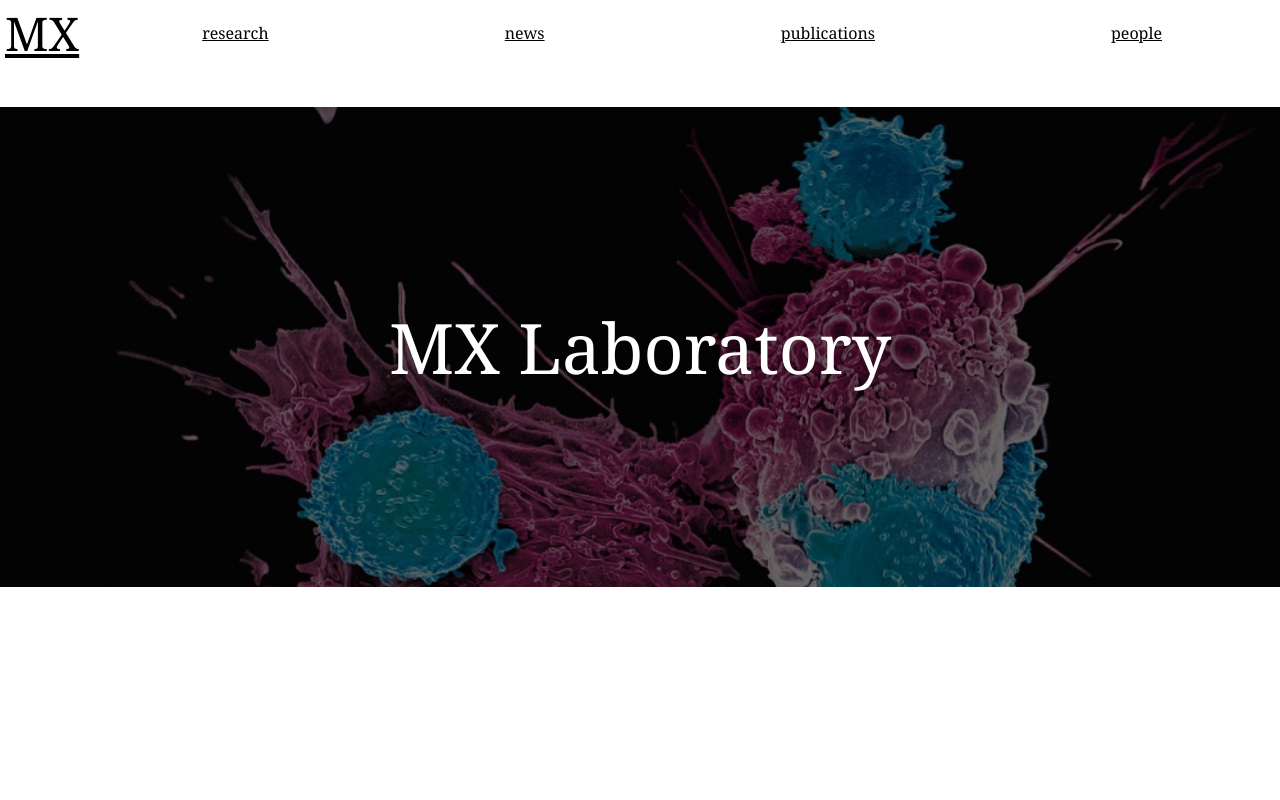
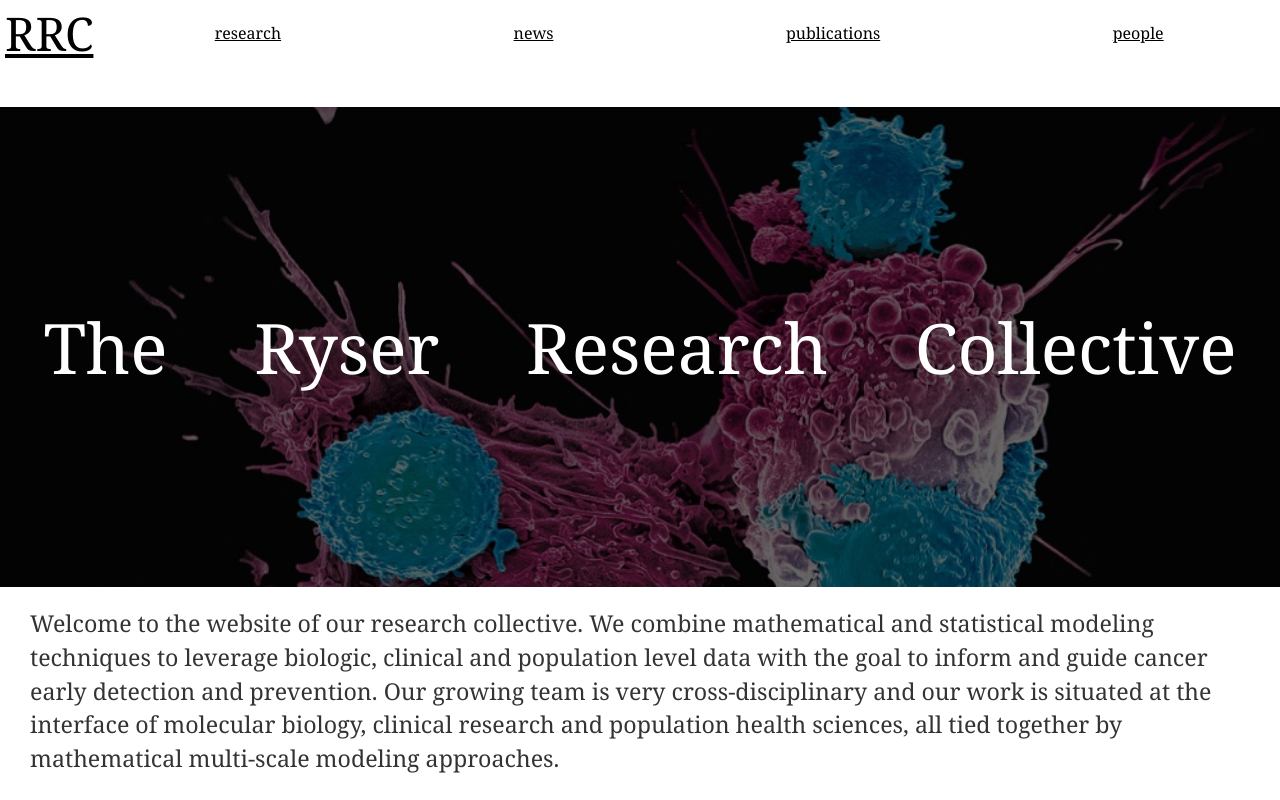
Before and after one commit to Lokgic/dcisgroup, a Gatsby site: page / in a window 1280 px wide. Built offline with nearby package versions, Linux system fonts and the light colour scheme; Gatsby itself is replaced by a stand-in of ours; some packages are replaced by stand-ins of ours.

Commit message:
intro and name

```diff
--- a/gatsby-config.js
+++ b/gatsby-config.js
@@ -1,6 +1,6 @@
 module.exports = {
   siteMetadata: {
-   title: `MX Laboratory`,
+   title: `The Ryser Research Collective`,
    structure:["research","news","publications","people"]
  },
   plugins: [
--- a/src/components/layout.js
+++ b/src/components/layout.js
@@ -28,7 +28,7 @@ const TopBar = (props)=>{
   const {structure} = props
   return (
     <TopBarContainer>
-      <Logo to="/">MX</Logo>
+      <Logo to="/">RRC</Logo>
       {structure.map(d=>(
         <StyledLink to={`/${d}/`}key={`link_${d}`}>{d}</StyledLink>
       ))}
--- /dev/null
+++ b/src/data/intro.md
@@ -0,0 +1 @@
+Welcome to the website of our research collective. We combine mathematical and statistical modeling techniques to leverage biologic, clinical and population level data with the goal to inform and guide cancer early detection and prevention. Our growing team is very cross-disciplinary and our work is situated at the interface of molecular biology, clinical research and population health sciences, all tied together by mathematical multi-scale modeling approaches.
--- a/src/pages/index.js
+++ b/src/pages/index.js
@@ -17,22 +17,35 @@ const Jumbotron = styled.div`
   background-size: cover;
   opacity: 1;
   z-index: -1;
-  position: absolute;
+  ${'' /* position: absolute; */}
   color: white;
   display: flex;
+  flex-wrap: wrap;
+
+
 `
-const Name = styled.p`
+const Name = styled.div`
   font-size: ${rhythm(3)};
   margin:auto;
+  height:auto;
 `
 
+const Intro = styled.div`
+  font-size: ${rhythm(1)};
+  margin: 20px 30px;
+
+`
 
 export default ({data}) => {
+  console.log(data.allFile.edges[0].node.childMarkdownRemark.html)
   return (
     <Layout>
       {/* <img src={CancerBG}/> */}
-      <Jumbotron><Name>{data.site.siteMetadata.title}</Name></Jumbotron>
-
+      <Jumbotron>
+        {data.site.siteMetadata.title.split(" ").map(d=>(<Name>{d}</Name>))}
+        {/* <Name>{data.site.siteMetadata.title}</Name> */}
+      </Jumbotron>
+      <Intro dangerouslySetInnerHTML={{__html:data.allFile.edges[0].node.childMarkdownRemark.html}}/>
     </Layout>
   )
 }
@@ -42,10 +55,28 @@ export default ({data}) => {
 
 export const query = graphql`
   query{
-    site{
-      siteMetadata{
-        title
+  site{
+    siteMetadata{
+      title
+    }
+  }
+
+  allFile(
+    filter:{name:{regex:"/(intro)/"}}
+  ) {
+    edges {
+      node {
+        childMarkdownRemark{
+          frontmatter{
+            title
+            date(formatString: "DD MMMM, YYYY")
+          }
+          html
+          excerpt
+        }
       }
     }
   }
+}
+
 `
```
